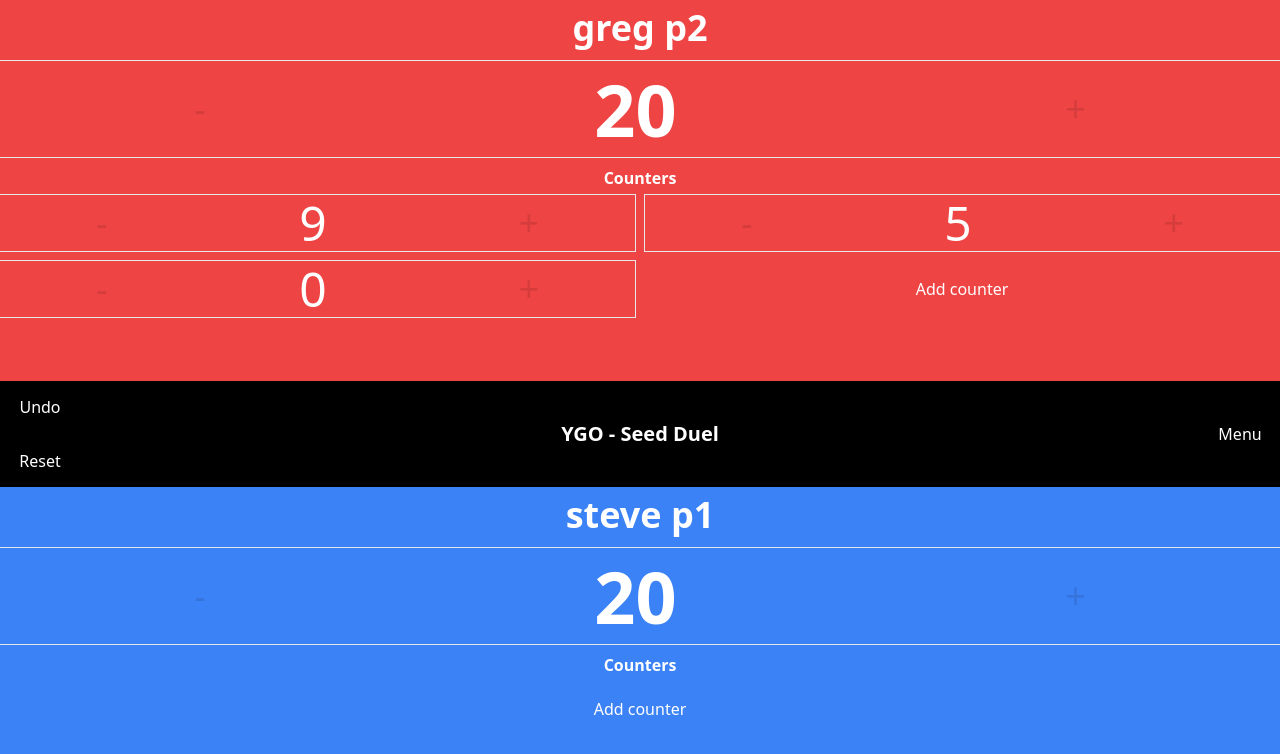
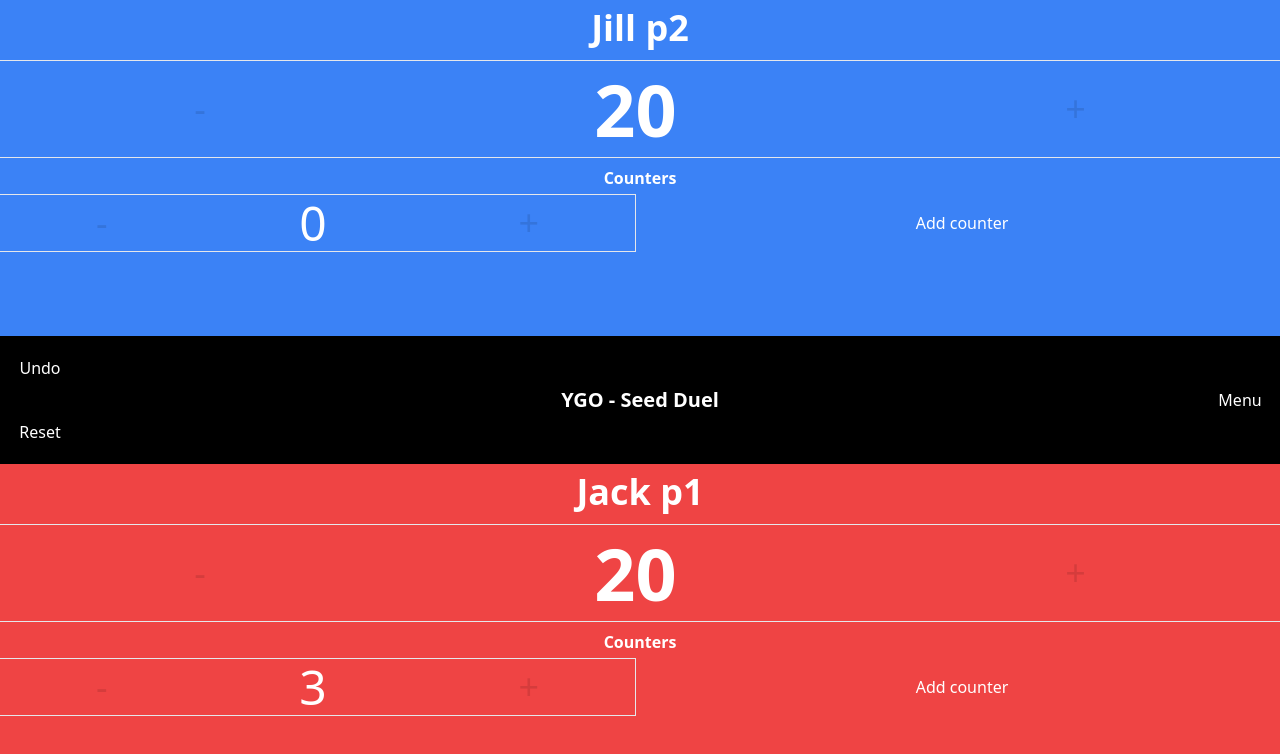
Before and after one commit to didley/lp-track, a React (Create React App) app: page / in a window 1280 px wide. Shown: the top 754 px of the page. Built offline with nearby package versions, Linux system fonts and the light colour scheme.

Commit message:
Cleans up types and props

```diff
--- a/src/App.tsx
+++ b/src/App.tsx
@@ -1,28 +1,34 @@
 import { TitleBar } from "./components/TitleBar";
 import { PlayerCard } from "./components/PlayerCard";
 import { useLPTracker } from "./hooks/useLPTracker";
+import { useCounters } from "./hooks/useCounters";
+import { Player } from "types";
 
 function App() {
   const [lpSelectors, lpActions] = useLPTracker();
+  const [counters, counterActions] = useCounters();
+
+  const players: Player[] = [
+    { name: "Jack p1", number: 0, color: "red" },
+    { name: "Jill p2", number: 1, color: "blue" },
+  ];
 
   return (
     <div className="h-screen w-screen grid select-none">
       <PlayerCard
-        playerName={"greg p2"}
-        playerNumber={1}
-        color={"red"}
-        lifePoints={lpSelectors.latestLp[1]}
+        player={players[1]}
+        lastLpLog={lpSelectors.lastLog}
         lpActions={lpActions}
-        counters={[9, 5, 0]}
+        counters={counters[1]}
+        counterActions={counterActions}
       />
       <TitleBar gameName="YGO" format="Seed Duel" />
       <PlayerCard
-        playerName={"steve p1"}
-        playerNumber={0}
-        color={"blue"}
-        lifePoints={lpSelectors.latestLp[0]}
+        player={players[0]}
+        lastLpLog={lpSelectors.lastLog}
         lpActions={lpActions}
-        counters={[]}
+        counters={counters[0]}
+        counterActions={counterActions}
       />
     </div>
   );
--- a/src/components/PlayerCard/Counters.tsx
+++ b/src/components/PlayerCard/Counters.tsx
@@ -1,8 +1,16 @@
+import { ActionCreators } from "../../hooks/useCounters";
+
 type Props = {
   counters?: number[];
+  actions: ActionCreators;
+  player: number;
 };
 
-export const Counters = ({ counters }: Props) => {
+export const Counters = ({ counters = [], actions, player }: Props) => {
+  const handleMinus = (player: number, index: number) => {
+    actions.decrement(player, index);
+  };
+
   return (
     <>
       <label className="text-white text-left font-bold">Counters</label>
@@ -13,8 +21,14 @@ export const Counters = ({ counters }: Props) => {
               key={i}
               className="text-5xl text-white border-y odd:border-r even:border-l flex justify-around relative"
             >
-              <button className="absolute left-0 h-full w-1/2 opacity-0 bg-white active:opacity-30 active:bg-white" />
-              <button className="absolute right-0 h-full w-1/2 opacity-0 bg-white active:opacity-30 active:bg-white" />
+              <button
+                onClick={() => handleMinus(player, i)}
+                className="z-10 absolute left-0 h-full w-1/2 opacity-0 active:opacity-30 active:bg-white"
+              />
+              <button
+                onClick={() => actions.increment(player, i)}
+                className="z-10 absolute right-0 h-full w-1/2 opacity-0 active:opacity-30 active:bg-white"
+              />
 
               <span className="text-black opacity-10 text-4xl place-self-center">
                 {"-"}
@@ -26,7 +40,10 @@ export const Counters = ({ counters }: Props) => {
             </li>
           ))}
 
-        <button className="text-white h-14 max-h-full w-full py-1 place-self-center first:col-span-2">
+        <button
+          onClick={() => actions.add(player)}
+          className="text-white h-14 max-h-full w-full py-1 place-self-center first:col-span-2"
+        >
           Add counter
         </button>
       </ul>
--- a/src/components/PlayerCard/index.tsx
+++ b/src/components/PlayerCard/index.tsx
@@ -1,24 +1,22 @@
 import { Counters } from "./Counters";
-import { ActionCreators } from "../../hooks/useLPTracker";
-
-type Colors = "red" | "blue";
+import { LpTrackerActions } from "hooks/useLPTracker";
+import { LpLogEntry, Player } from "types";
+import { ActionCreators as CounterActions } from "hooks/useCounters";
 
 type Props = {
-  playerName: string;
-  playerNumber: number;
-  color: Colors;
-  lifePoints: number | "surrender";
+  player: Player;
+  lastLpLog: LpLogEntry;
   counters?: number[];
-  lpActions: ActionCreators;
+  lpActions: LpTrackerActions;
+  counterActions: CounterActions;
 };
 
 export const PlayerCard = ({
-  playerName,
-  playerNumber,
-  color,
-  lifePoints,
+  player,
+  lastLpLog,
   counters,
   lpActions,
+  counterActions,
 }: Props) => {
   const bgColorClass = {
     red: "bg-red-500 h-full w-full text-center",
@@ -26,26 +24,32 @@ export const PlayerCard = ({
   };
 
   return (
-    <div className={bgColorClass[color]}>
-      <h1 className="text-white my-1 py-1">{playerName}</h1>
+    <div className={bgColorClass[player.color]}>
+      <h1 className="text-white my-1 py-1">{player.name}</h1>
       <div className="my-2 border-y flex justify-around relative">
         <button
-          onClick={() => lpActions.decrement(playerNumber)}
+          onClick={() => lpActions.decrement(player.number)}
           className="z-10 absolute left-0 h-full w-1/2 active:opacity-30 active:bg-white"
         />
         <button
-          onClick={() => lpActions.increment(playerNumber)}
+          onClick={() => lpActions.increment(player.number)}
           className="z-10 absolute right-0 h-full w-1/2 active:opacity-30 active:bg-white"
         />
         <span className="text-black opacity-10 text-4xl place-self-center">
           {"-"}
         </span>
-        <h2 className="text-7xl text-white my-2 py-1 relative">{lifePoints}</h2>
+        <h2 className="text-7xl text-white my-2 py-1 relative">
+          {lastLpLog.lp[player.number]}
+        </h2>
         <span className="text-black opacity-10 text-4xl place-self-center">
           {"+"}
         </span>
       </div>
-      <Counters counters={counters} />
+      <Counters
+        counters={counters}
+        actions={counterActions}
+        player={player.number}
+      />
     </div>
   );
 };
--- /dev/null
+++ b/src/hooks/useCounters.tsx
@@ -0,0 +1,61 @@
+import { useReducer } from "react";
+import { clone } from "../utils/clone";
+
+type State = number[][];
+
+type Actions =
+  | { type: "increment"; player: number; index: number }
+  | { type: "decrement"; player: number; index: number }
+  | { type: "add"; player: number };
+
+export type ActionCreators = {
+  increment: (player: number, index: number) => void;
+  decrement: (player: number, index: number) => void;
+  add: (player: number) => void;
+};
+
+const reducer = (state: State, action: Actions) => {
+  switch (action.type) {
+    case "increment": {
+      const { player, index } = action;
+      const _counters = clone(state);
+      if (_counters[player][index] < 9) _counters[player][index] += 1;
+      return _counters;
+    }
+
+    case "decrement": {
+      const { player, index } = action;
+
+      const _counters = clone(state);
+      if (_counters[player][index] > 0) _counters[player][index] -= 1;
+      return _counters;
+    }
+
+    case "add": {
+      const { player } = action;
+      const _counters = clone(state);
+      _counters[player].push([0]);
+
+      return _counters;
+    }
+
+    default:
+      throw new Error(`Unhandled action type: ${action}`);
+  }
+};
+
+const initialState: State = [[3], [0]];
+
+export const useCounters = () => {
+  const [state, dispatch] = useReducer(reducer, initialState);
+
+  const actions: ActionCreators = {
+    increment: (player, index) =>
+      dispatch({ type: "increment", player, index }),
+    decrement: (player, index) =>
+      dispatch({ type: "decrement", player, index }),
+    add: (player) => dispatch({ type: "add", player }),
+  };
+
+  return [state, actions] as const;
+};
--- a/src/hooks/useLPTracker.tsx
+++ b/src/hooks/useLPTracker.tsx
@@ -2,12 +2,7 @@ import { useReducer } from "react";
 import { ValueOf } from "../utils/types";
 
 import { clone } from "../utils/clone";
-
-type LpLogEntry = {
-  lp: number[];
-  change?: number[];
-  surrender?: boolean[];
-};
+import { LpLogEntry } from "types";
 
 type State = {
   lpLog: LpLogEntry[];
@@ -15,7 +10,7 @@ type State = {
 
 type Selectors = {
   lpLog: LpLogEntry[];
-  latestLp: number[];
+  lastLog: LpLogEntry;
 };
 
 type Actions = {
@@ -23,7 +18,7 @@ type Actions = {
   decrement: { type: "decrement"; player: number };
 };
 
-export type ActionCreators = {
+export type LpTrackerActions = {
   increment: (player: number) => void;
   decrement: (player: number) => void;
 };
@@ -63,16 +58,16 @@ export const useLPTracker = () => {
   const [state, dispatch] = useReducer(reducer, initialState);
   const { lpLog } = state;
 
-  const actions = {
-    increment: (player: number) => dispatch({ type: "increment", player }),
-    decrement: (player: number) => dispatch({ type: "decrement", player }),
+  const actions: LpTrackerActions = {
+    increment: (player) => dispatch({ type: "increment", player }),
+    decrement: (player) => dispatch({ type: "decrement", player }),
     // change: (player: number) => dispatch({ type: "change", player }),
     // surrender: (player: number) => dispatch({ type: "surrender", player }),
   };
 
   const selectors: Selectors = {
     lpLog,
-    latestLp: lpLog?.slice(-1)[0]?.lp ?? [0, 0],
+    lastLog: lpLog?.slice(-1)[0] ?? { lp: [0, 0] },
   };
 
   return [selectors, actions] as const;
--- a/src/index.css
+++ b/src/index.css
@@ -42,9 +42,9 @@
   input {
     @apply py-1 sm:py-2 px-3 text-xl sm:text-sm rounded-md border leading-tight text-gray-900;
   }
-  button {
+  /* button {
     @apply touch-manipulation;
-  }
+  } */
   /* input:focus {
     @apply outline-none border-blue-600 bg-white shadow-outline;
   }
--- /dev/null
+++ b/src/types.ts
@@ -0,0 +1,13 @@
+type PlayerColor = "red" | "blue";
+
+export type Player = {
+  name: string;
+  number: number;
+  color: PlayerColor;
+};
+
+export type LpLogEntry = {
+  lp: number[];
+  change?: number[];
+  surrender?: boolean[];
+};
--- a/tsconfig.json
+++ b/tsconfig.json
@@ -14,7 +14,8 @@
     "resolveJsonModule": true,
     "isolatedModules": true,
     "noEmit": true,
-    "jsx": "react-jsx"
+    "jsx": "react-jsx",
+    "baseUrl": "src"
   },
   "include": ["src"]
 }
```
